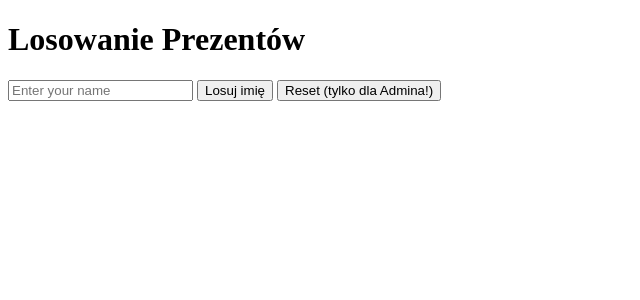
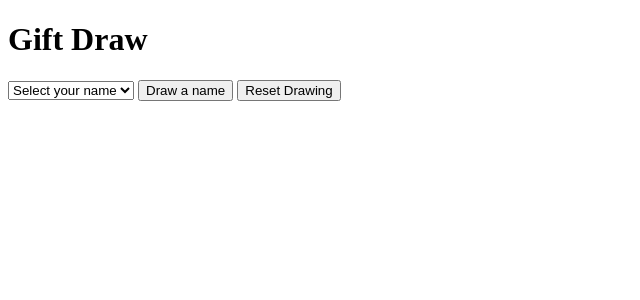
Before and after one commit to h00jraq/giftdraw, a Flask app: page / in a window 1280 px wide. Shown: the top 300 px of the page, without its empty margins (0-640 px from the left). Run offline with Flask 3, Linux system fonts and the light colour scheme.

Commit message:
changed names to dropdown list

```diff
--- a/templates/index.html
+++ b/templates/index.html
@@ -2,14 +2,22 @@
 <html>
 
 <head>
-    <title>Losowanie Prezentów wersja 2023!</title>
+    <title>Gift Draw</title>
 </head>
 
 <body>
-    <h1>Losowanie Prezentów</h1>
-    <input type="text" id="name" placeholder="Enter your name">
-    <button onclick="drawName()">Losuj imię</button>
-    <button onclick="resetDrawing()">Reset (tylko dla Admina!)</button>
+    <h1>Gift Draw</h1>
+    <select id="name">
+        <option value="">Select your name</option>
+        <option value="Olek">Olek</option>
+        <option value="Sandra">Sandra</option>
+        <option value="Igor">Igor</option>
+        <option value="Monika">Monika</option>
+        <option value="Ania">Ania</option>
+        <option value="Filip">Filip</option>
+    </select>
+    <button onclick="drawName()">Draw a name</button>
+    <button onclick="resetDrawing()">Reset Drawing</button>
     <p id="result"></p>
     <p id="drawnList"></p>
 
@@ -17,7 +25,7 @@
         function drawName() {
             var name = document.getElementById('name').value;
             if (!name) {
-                document.getElementById('result').innerText = 'Proszę wpisać swoje imię';
+                document.getElementById('result').innerText = 'Please select your name.';
                 return;
             }
             fetch('/draw', {
@@ -32,7 +40,7 @@
                     if (data.error) {
                         document.getElementById('result').innerText = data.error;
                     } else {
-                        document.getElementById('result').innerText = 'Wylosowałeś/aś: ' + data.drawnName;
+                        document.getElementById('result').innerText = 'You drew: ' + data.drawnName;
                         updateDrawnList();
                     }
                 })
```
